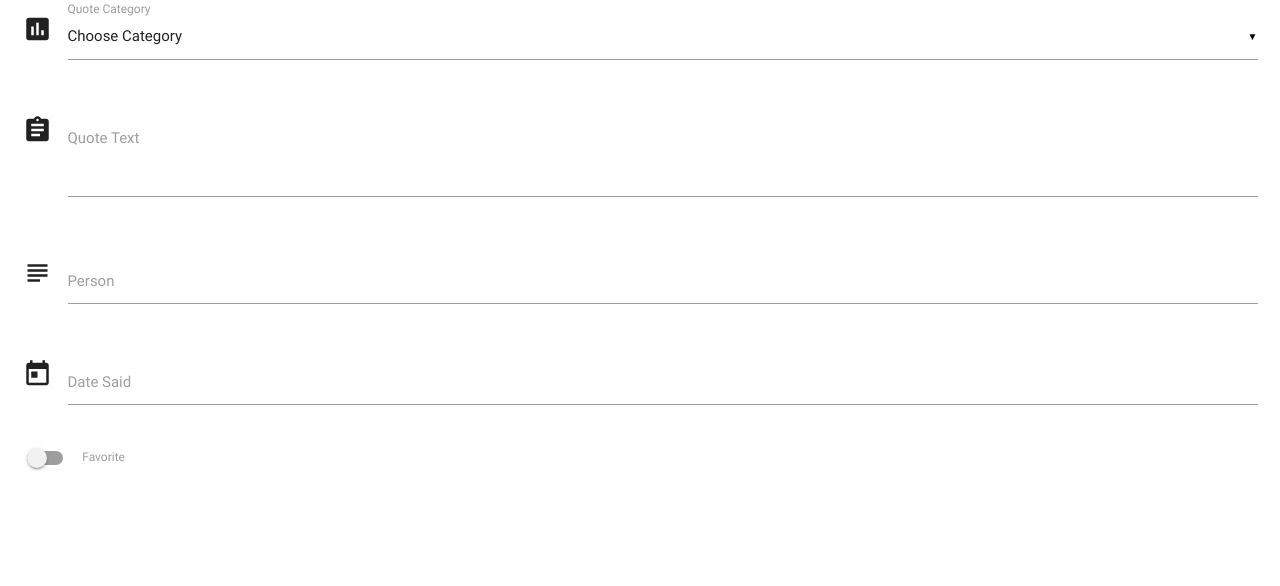
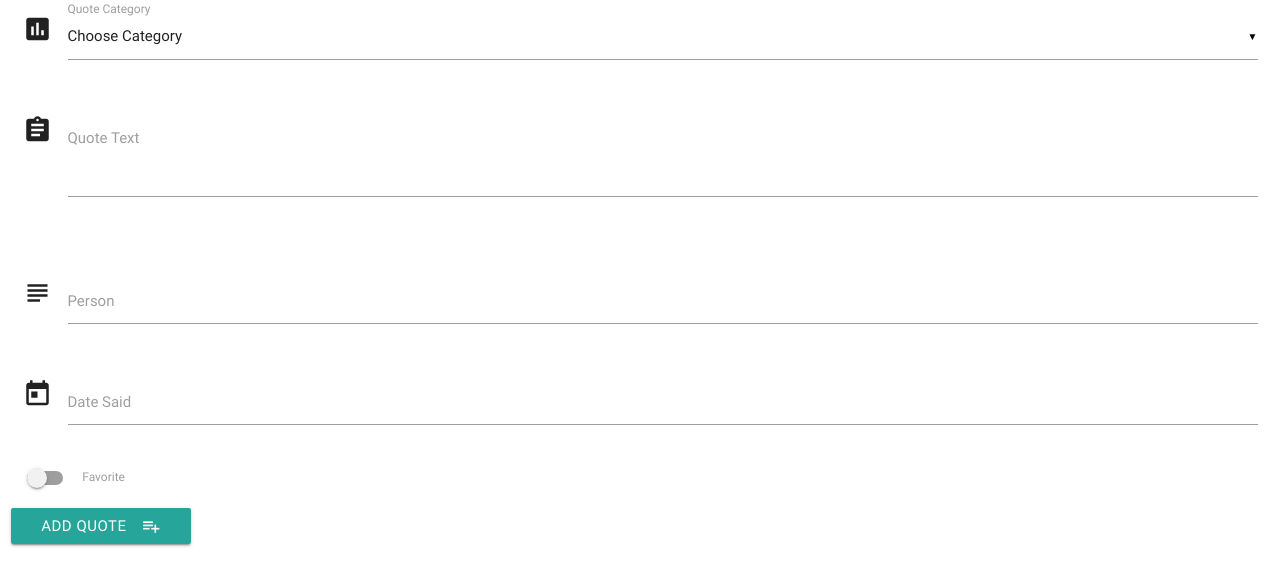
Before and after one commit to billdavisjr/wbd_fsd_project3, a Flask app: page /add_quote in a window 1280 px wide. Shown: the part 159-745 px from the top of the page. Run offline with Flask 2, Linux system fonts and the light colour scheme; data that the repository does not hold is empty; some libraries are stand-ins or nearby versions.

Commit message:
Added insert_task method/decorator and submit button

```diff
--- a/app.py
+++ b/app.py
@@ -12,15 +12,22 @@ mongo = PyMongo(app)
 
 @app.route('/')
 @app.route('/get_quotes')
-def get_tasks():
+def get_quotes():
     return render_template("quotes.html",
-            quotations=mongo.db.quotations.find())
+                            quotations=mongo.db.quotations.find())
 
 
 @app.route('/add_quote')
 def add_quote():
     return render_template('addquote.html',
-        categories=mongo.db.categories.find() )
+                            categories=mongo.db.categories.find())
+
+
+@app.route('/insert_quote', methods=['POST'])
+def insert_quote():
+    quotes = mongo.db.quotations
+    quotes.insert_one(request.form.to_dict())
+    return redirect(url_for('get_quotes'))
 
 
 if __name__ == '__main__':
--- a/templates/addquote.html
+++ b/templates/addquote.html
@@ -1,11 +1,12 @@
 {% extends 'base.html' %} {% block content %}
 <h3>Add Quote</h3>
 <div class="row">
-    <form  action="" method="POST" class="col s12">
+    <form action="{{ url_for('insert_quote') }}"  method="POST" class="col s12">
+        <div class="row">
             <div class="row">
                 <div class="input-field col s12">
                     <i class="material-icons prefix">poll</i>
-                <select id="category" name="category_name">
+                    <select id="category_name" name="category_name">
                         <option value="" disabled selected>Choose Category</option>
                         {% for cat in categories %}
                             <option value="{{cat.category_name}}">{{cat.category_name}}</option>
@@ -17,8 +18,9 @@
             <div class="row">
                 <div class="input-field col s12">
                     <i class="material-icons prefix">assignment</i>
-                <textarea id="quote_text" name="quote_text" class="materialize-textarea"></textarea>
+                    <textarea id="quotation_text" name="quotation_text" class="materialize-textarea"></textarea>
                     <label for="icon_prefix">Quote Text</label>
+                </div>
             </div>
         </div>
         <div class="row">
@@ -45,6 +47,11 @@
                 </label>
             </div>
         </div>
+        <div class="row">
+            <button class="btn waves-effect waves-light" type="submit" name="action">Add Quote
+                <i class="material-icons right">playlist_add</i>
+             </button>
+        </div>
     </form>
 </div>
 {% endblock %}
--- a/templates/quotes.html
+++ b/templates/quotes.html
@@ -6,7 +6,7 @@
             <h5><strong>&ldquo;{{quote.quotation_text}}&rdquo;</strong></h5>
             <div class="collapsible-header"><i class="material-icons">expand_more</i>-- {{quote.person}} &nbsp; <em>{{quote.source}}</em></div>
             <div class="collapsible-body">
-                <p>Category: {{quote.category}}</p>
+                <p>Category: {{quote.category_name}}</p>
                 <p>Date: {{quote.date_said}}</p>
                 <p>Rating: {{quote.stars_rating}} stars</p>
                 <p>Favorite: {{quote.is_favorite}}</p>
```
Lines whose indentation alone changed are shown as unchanged.
